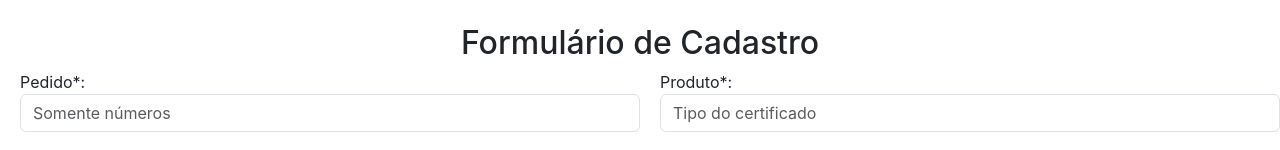
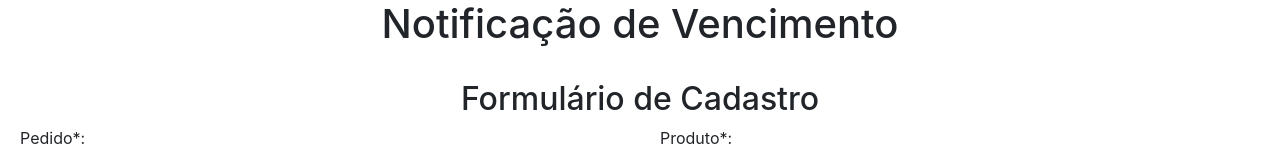
Before and after one commit to joseafsantos/notify, a React (Create React App) app in the folder frontend/: page / in a window 1280 px wide. Shown: the top 150 px of the page. Built offline with nearby package versions, Linux system fonts and the light colour scheme; no server answers.

Commit message:
atualização do frontend

```diff
--- a/frontend/src/App.js
+++ b/frontend/src/App.js
@@ -6,6 +6,7 @@ import UploadFile from './uploadFile';
 function App() {
   return (
     <div className="App">
+      <h1>Notificação de Vencimento</h1>
       <br>
       </br>
       <Formulario />
--- a/frontend/src/tabela.js
+++ b/frontend/src/tabela.js
@@ -51,7 +51,7 @@ function Tabela() {
                     },
                     body: JSON.stringify({
                         destinatarios: [destinatario],
-                        assunto: 'Assunto do e-mail',
+                        assunto: 'Seu Certificado Digital está vencendo',
                         conteudo: conteudoEmails[index] // Usar o conteúdo do e-mail composto
                     })
                 });
```
